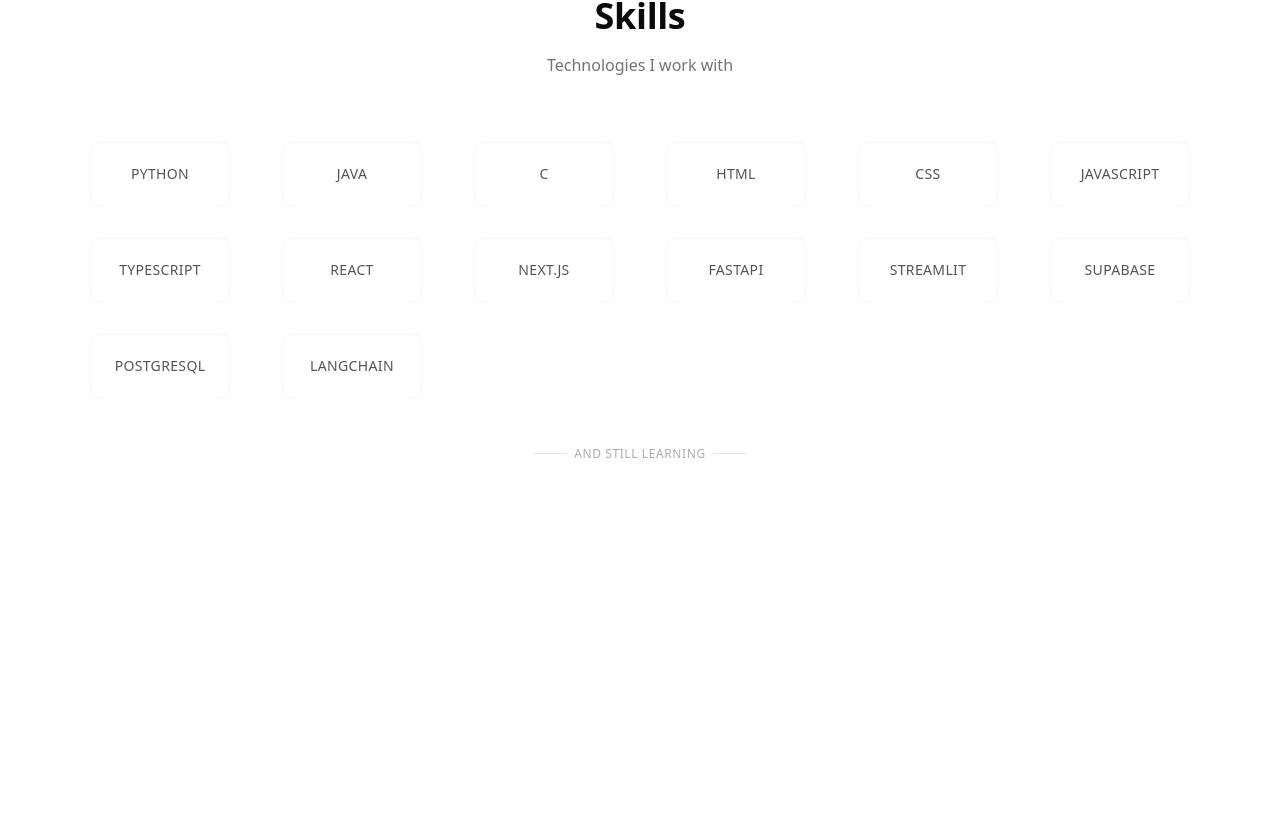
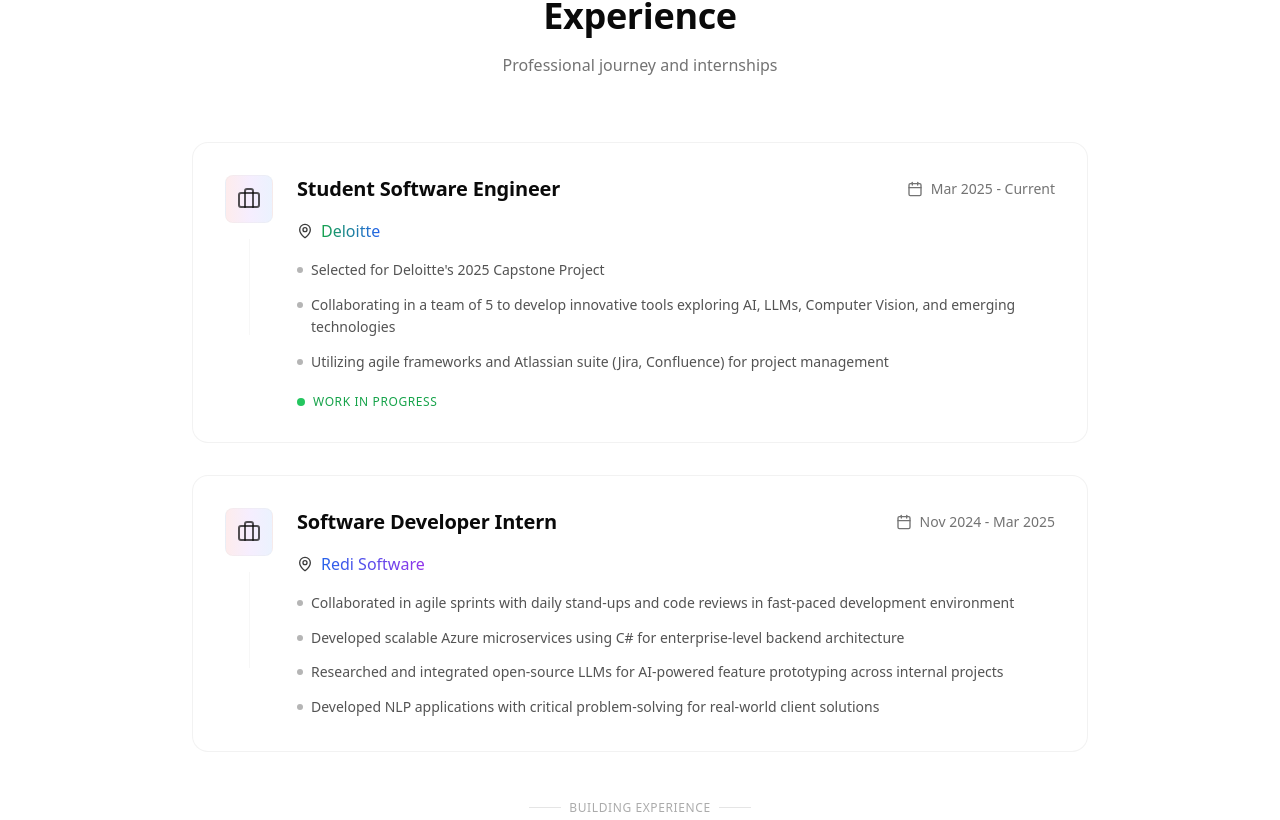
Before and after one commit to freddykhant/portfolio, a Next.js app: page / in a window 1280 px wide. Shown: the part 1700-2520 px from the top of the page. Before the commit the page ends 2274 px from the top, so only its background shows below. Built offline with nearby package versions, Linux system fonts and the light colour scheme.

Commit message:
experience section!

```diff
--- a/app/page.tsx
+++ b/app/page.tsx
@@ -15,6 +15,9 @@
   X,
   Coffee,
   BookOpen,
+  Calendar,
+  MapPin,
+  Briefcase,
 } from "lucide-react";
 import { ModeToggle } from "@/components/mode-toggle";
 import { useState } from "react";
@@ -280,6 +283,154 @@
           </div>
         </section>
 
+        {/* Experience Section */}
+        <section className="py-20">
+          <div className="text-center mb-16">
+            <h2 className="text-3xl md:text-4xl font-semibold mb-4 tracking-[-0.01em]">
+              Experience
+            </h2>
+            <p className="text-base text-muted-foreground max-w-2xl mx-auto leading-relaxed">
+              Professional journey and internships
+            </p>
+          </div>
+
+          <div className="max-w-4xl mx-auto space-y-8">
+            {/* Deloitte Experience */}
+            <div className="group relative bg-card/80 backdrop-blur-sm border border-border/50 rounded-2xl p-8 hover:bg-card transition-all duration-300 hover:shadow-xl hover:shadow-black/5 hover:-translate-y-1">
+              <div className="flex flex-col md:flex-row md:items-start gap-6">
+                {/* Company Icon & Timeline */}
+                <div className="flex-shrink-0">
+                  <div className="w-12 h-12 rounded-lg bg-gradient-to-r from-red-500/10 via-purple-500/10 to-blue-500/10 border border-border/30 flex items-center justify-center mb-4">
+                    <Briefcase className="w-6 h-6 text-foreground/70" />
+                  </div>
+                  <div className="hidden md:block w-px h-24 bg-border/30 ml-6"></div>
+                </div>
+
+                {/* Content */}
+                <div className="flex-1 space-y-4">
+                  <div className="flex flex-col sm:flex-row sm:items-center sm:justify-between gap-2">
+                    <h3 className="text-xl font-semibold tracking-[-0.01em]">
+                      Student Software Engineer
+                    </h3>
+                    <div className="flex items-center gap-2 text-sm text-muted-foreground">
+                      <Calendar className="w-4 h-4" />
+                      <span>Mar 2025 - Current</span>
+                    </div>
+                  </div>
+
+                  <div className="flex items-center gap-2 text-base font-medium text-foreground/80">
+                    <MapPin className="w-4 h-4" />
+                    <span className="bg-gradient-to-r from-green-600 to-blue-600 bg-clip-text text-transparent">
+                      Deloitte
+                    </span>
+                  </div>
+
+                  <div className="space-y-3 text-sm text-foreground/70 leading-relaxed">
+                    <div className="flex items-start gap-2">
+                      <div className="w-1.5 h-1.5 rounded-full bg-foreground/30 mt-2 flex-shrink-0"></div>
+                      <p>Selected for Deloitte&apos;s 2025 Capstone Project</p>
+                    </div>
+                    <div className="flex items-start gap-2">
+                      <div className="w-1.5 h-1.5 rounded-full bg-foreground/30 mt-2 flex-shrink-0"></div>
+                      <p>
+                        Collaborating in a team of 5 to develop innovative tools
+                        exploring AI, LLMs, Computer Vision, and emerging
+                        technologies
+                      </p>
+                    </div>
+                    <div className="flex items-start gap-2">
+                      <div className="w-1.5 h-1.5 rounded-full bg-foreground/30 mt-2 flex-shrink-0"></div>
+                      <p>
+                        Utilizing agile frameworks and Atlassian suite (Jira,
+                        Confluence) for project management
+                      </p>
+                    </div>
+                    <div className="flex items-center gap-2 pt-2">
+                      <div className="w-2 h-2 rounded-full bg-green-500 animate-pulse"></div>
+                      <span className="text-xs font-medium text-green-600 dark:text-green-400 uppercase tracking-wider">
+                        Work in Progress
+                      </span>
+                    </div>
+                  </div>
+                </div>
+              </div>
+            </div>
+
+            {/* Redi Software Experience */}
+            <div className="group relative bg-card/80 backdrop-blur-sm border border-border/50 rounded-2xl p-8 hover:bg-card transition-all duration-300 hover:shadow-xl hover:shadow-black/5 hover:-translate-y-1">
+              <div className="flex flex-col md:flex-row md:items-start gap-6">
+                {/* Company Icon */}
+                <div className="flex-shrink-0">
+                  <div className="w-12 h-12 rounded-lg bg-gradient-to-r from-red-500/10 via-purple-500/10 to-blue-500/10 border border-border/30 flex items-center justify-center mb-4">
+                    <Briefcase className="w-6 h-6 text-foreground/70" />
+                  </div>
+                  <div className="hidden md:block w-px h-24 bg-border/30 ml-6"></div>
+                </div>
+
+                {/* Content */}
+                <div className="flex-1 space-y-4">
+                  <div className="flex flex-col sm:flex-row sm:items-center sm:justify-between gap-2">
+                    <h3 className="text-xl font-semibold tracking-[-0.01em]">
+                      Software Developer Intern
+                    </h3>
+                    <div className="flex items-center gap-2 text-sm text-muted-foreground">
+                      <Calendar className="w-4 h-4" />
+                      <span>Nov 2024 - Mar 2025</span>
+                    </div>
+                  </div>
+
+                  <div className="flex items-center gap-2 text-base font-medium text-foreground/80">
+                    <MapPin className="w-4 h-4" />
+                    <span className="bg-gradient-to-r from-blue-600 to-purple-600 bg-clip-text text-transparent">
+                      Redi Software
+                    </span>
+                  </div>
+
+                  <div className="space-y-3 text-sm text-foreground/70 leading-relaxed">
+                    <div className="flex items-start gap-2">
+                      <div className="w-1.5 h-1.5 rounded-full bg-foreground/30 mt-2 flex-shrink-0"></div>
+                      <p>
+                        Collaborated in agile sprints with daily stand-ups and
+                        code reviews in fast-paced development environment
+                      </p>
+                    </div>
+                    <div className="flex items-start gap-2">
+                      <div className="w-1.5 h-1.5 rounded-full bg-foreground/30 mt-2 flex-shrink-0"></div>
+                      <p>
+                        Developed scalable Azure microservices using C# for
+                        enterprise-level backend architecture
+                      </p>
+                    </div>
+                    <div className="flex items-start gap-2">
+                      <div className="w-1.5 h-1.5 rounded-full bg-foreground/30 mt-2 flex-shrink-0"></div>
+                      <p>
+                        Researched and integrated open-source LLMs for
+                        AI-powered feature prototyping across internal projects
+                      </p>
+                    </div>
+                    <div className="flex items-start gap-2">
+                      <div className="w-1.5 h-1.5 rounded-full bg-foreground/30 mt-2 flex-shrink-0"></div>
+                      <p>
+                        Developed NLP applications with critical problem-solving
+                        for real-world client solutions
+                      </p>
+                    </div>
+                  </div>
+                </div>
+              </div>
+            </div>
+          </div>
+
+          {/* Additional Visual Elements */}
+          <div className="mt-12 flex justify-center">
+            <div className="flex items-center gap-2 text-xs text-muted-foreground/60 uppercase tracking-wider">
+              <div className="w-8 h-px bg-border"></div>
+              <span>building experience</span>
+              <div className="w-8 h-px bg-border"></div>
+            </div>
+          </div>
+        </section>
+
         {/* Skills Section */}
         <section className="py-20">
           <div className="text-center mb-16">
```
